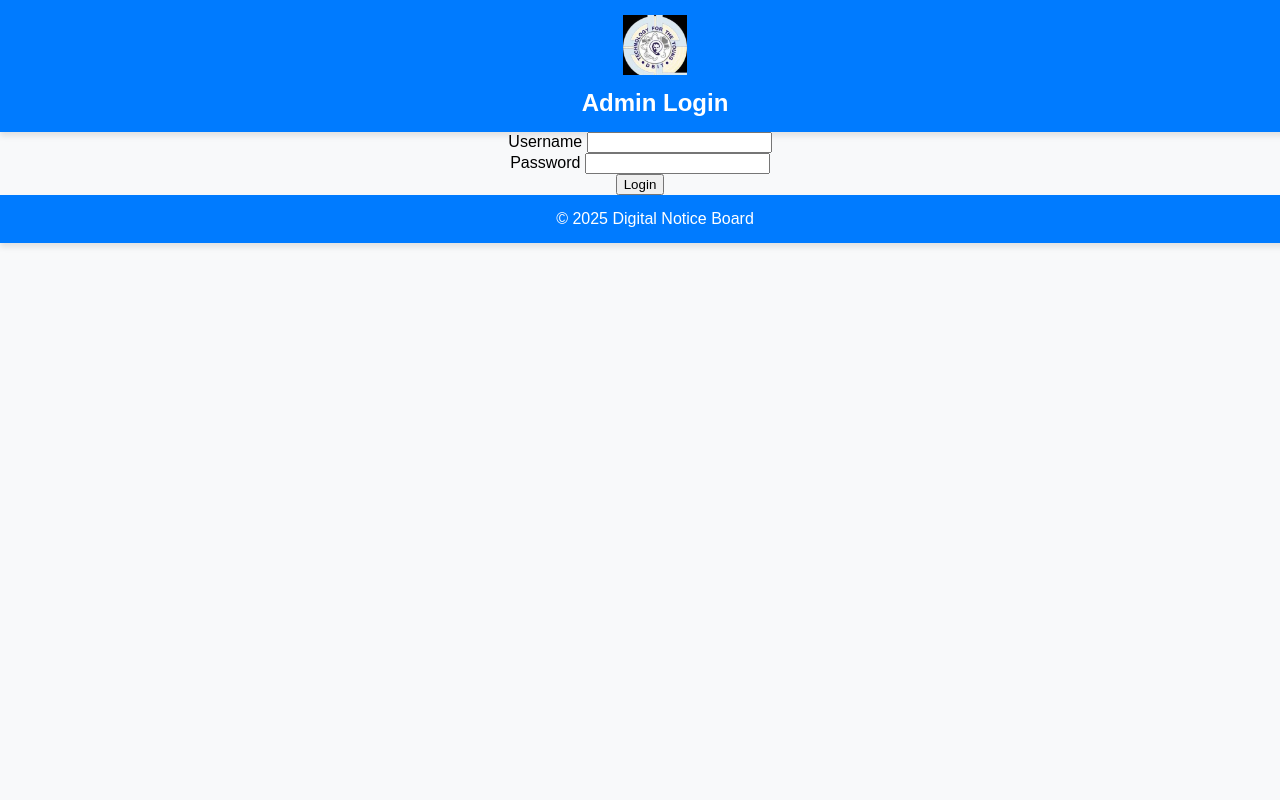
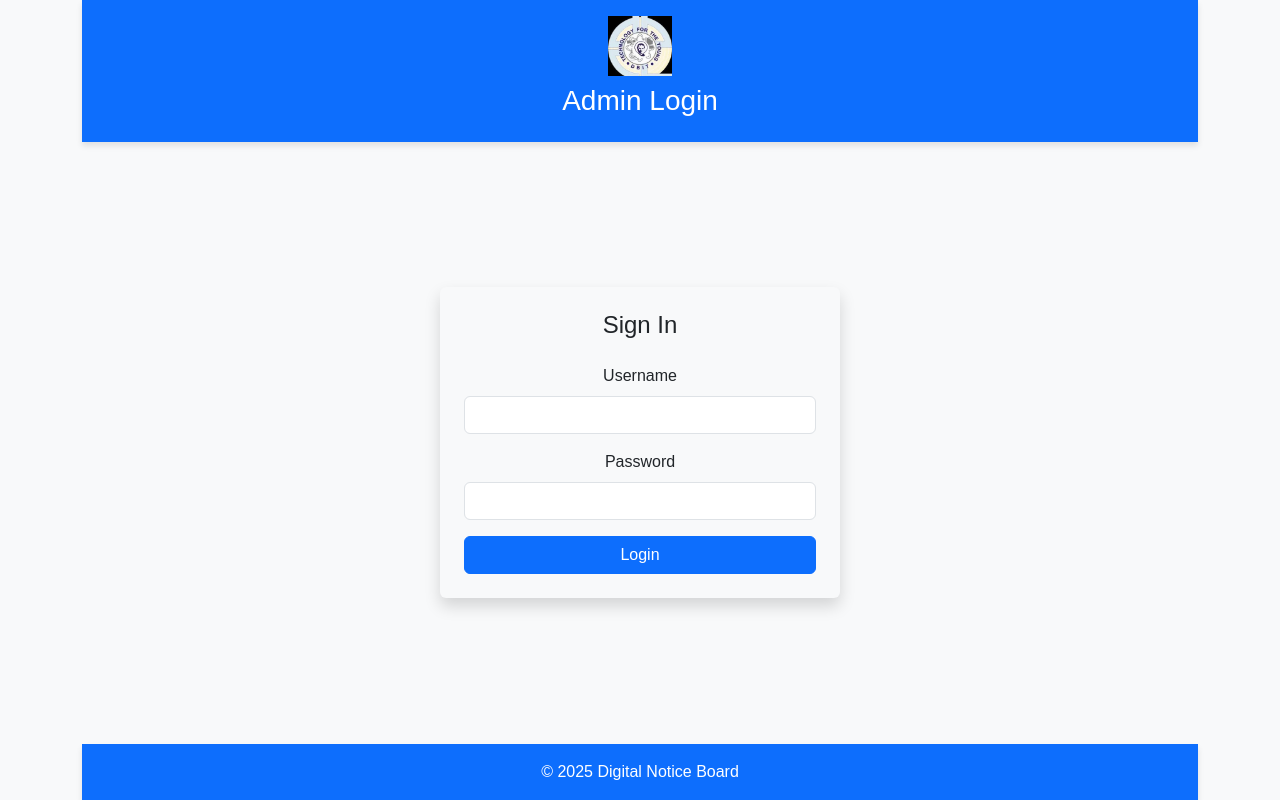
Before and after one commit to digi2025new/digital-notice, a Flask app: page /login in a window 1280 px wide. Run offline with Flask 3, Linux system fonts and the light colour scheme.

Commit message:
Update login.html with modern Bootstrap design

```diff
--- a/templates/login.html
+++ b/templates/login.html
@@ -1,51 +1,50 @@
 <!DOCTYPE html>
 <html lang="en">
 <head>
-  <meta charset="UTF-8" />
-  <meta name="viewport" content="width=device-width, initial-scale=1.0"/>
-  <title>Admin Login</title>
+  <meta charset="UTF-8">
+  <meta name="viewport" content="width=device-width, initial-scale=1">
+  <title>Admin Login - Digital Notice Board</title>
+  <!-- Bootstrap CSS for modern styling -->
+  <link href="https://cdn.jsdelivr.net/npm/bootstrap@5.3.0/dist/css/bootstrap.min.css" rel="stylesheet">
+  <!-- Your custom CSS (if needed) -->
   <link rel="stylesheet" href="{{ url_for('static', filename='style.css') }}">
 </head>
 <body class="login-body">
-  <!-- Header -->
-  <header class="login-header">
-    <img src="{{ url_for('static', filename='images/logo.png') }}" alt="Logo" class="logo" />
-    <h1>Admin Login</h1>
-  </header>
+  <div class="container d-flex flex-column min-vh-100">
+    <!-- Header -->
+    <header class="login-header text-center py-3 bg-primary text-white">
+      <img src="{{ url_for('static', filename='images/logo.png') }}" alt="Logo" class="logo mb-2">
+      <h1 class="h3">Admin Login</h1>
+    </header>
 
-  <!-- Main Login Container -->
-  <div class="login-container">
-    <form method="post" action="{{ url_for('login') }}" class="login-form">
-      <div class="form-group">
-        <label for="username">Username</label>
-        <input
-          type="text"
-          id="username"
-          name="username"
-          required
-        />
-      </div>
-      <div class="form-group">
-        <label for="password">Password</label>
-        <input
-          type="password"
-          id="password"
-          name="password"
-          required
-        />
-      </div>
+    <!-- Main Login Container -->
+    <main class="login-container d-flex flex-grow-1 align-items-center justify-content-center">
+      <form method="post" action="{{ url_for('login') }}" class="login-form bg-light p-4 rounded shadow" style="width: 100%; max-width: 400px;">
+        <h2 class="h4 text-center mb-4">Sign In</h2>
+        {% if error %}
+          <div class="alert alert-danger" role="alert">
+            {{ error }}
+          </div>
+        {% endif %}
+        <div class="form-group mb-3">
+          <label for="username" class="form-label">Username</label>
+          <input type="text" id="username" name="username" class="form-control" required>
+        </div>
+        <div class="form-group mb-3">
+          <label for="password" class="form-label">Password</label>
+          <input type="password" id="password" name="password" class="form-control" required>
+        </div>
+        <button type="submit" class="btn btn-primary w-100">Login</button>
+      </form>
+    </main>
 
-      {% if error %}
-        <p class="error-message">{{ error }}</p>
-      {% endif %}
-
-      <button type="submit" class="btn btn-primary">Login</button>
-    </form>
+    <!-- Footer -->
+    <footer class="login-footer text-center py-3 bg-primary text-white">
+      <p class="mb-0">&copy; 2025 Digital Notice Board</p>
+    </footer>
   </div>
 
-  <!-- Footer -->
-  <footer class="login-footer">
-    <p>&copy; 2025 Digital Notice Board</p>
-  </footer>
+  <!-- Bootstrap JS Bundle (with Popper) for interactive components if needed -->
+  <script src="https://cdn.jsdelivr.net/npm/bootstrap@5.3.0/dist/js/bootstrap.bundle.min.js"></script>
 </body>
 </html>
```
